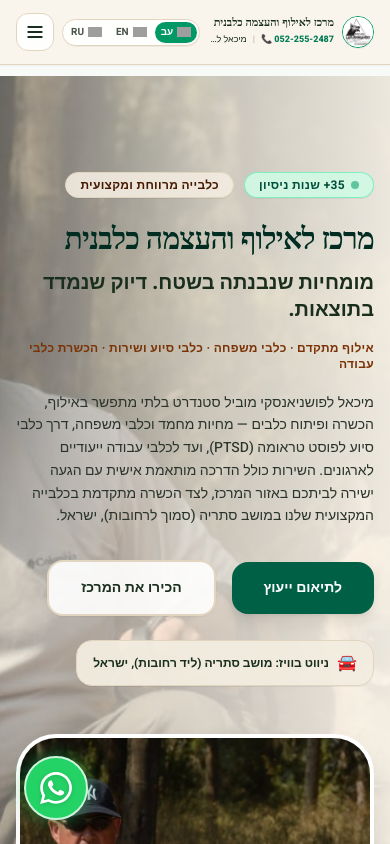
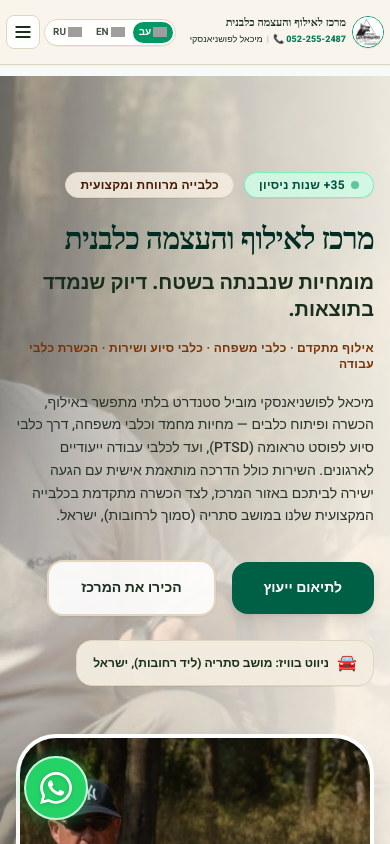
Before and after one commit to naorla/michael-website, a React (Vite) app: page / in a window 390 px wide. Shown: the top 844 px of the page. Built offline with nearby package versions, Linux system fonts and the light colour scheme; grey boxes are pictures that could not be loaded; a web font is replaced by a local one.

Commit message:
last before review last1 commit

```diff
--- a/src/components/Navbar.tsx
+++ b/src/components/Navbar.tsx
@@ -18,31 +18,31 @@ export function Navbar() {
 
   return (
     <header className="fixed top-0 inset-x-0 z-50 bg-[#FAF5EB]/95 backdrop-blur-md border-b border-[#E2D5C0] shadow-xs">
-      <div className="max-w-7xl mx-auto px-4 sm:px-6 lg:px-8 h-16 sm:h-20 flex items-center justify-between gap-2 sm:gap-4">
+      <div className="max-w-7xl mx-auto px-1.5 sm:px-6 lg:px-8 h-16 sm:h-20 flex items-center justify-between gap-1 sm:gap-4">
 
-        {/* לוגו ושם העסק */}
-        <a href="#top" className="flex items-center gap-2 sm:gap-3 group min-w-0 shrink">
+        {/* לוגו, שם העסק ושם מלא ללא חיתוך וללא 3 נקודות */}
+        <a href="#top" className="flex items-center gap-1.5 sm:gap-3 group shrink-0">
           <img
             src="/logo.jpg"
             alt="מיכאל לפושניאנסקי לוגו"
             className="w-8 h-8 sm:w-11 sm:h-11 rounded-full object-cover border border-emerald-600 shadow-2xs shrink-0"
           />
-          <div className="flex flex-col min-w-0 justify-center">
-            <span className="font-serif text-[11px] sm:text-sm lg:text-base font-black text-[#1a2e1d] leading-tight group-hover:text-emerald-800 transition-colors truncate">
+          <div className="flex flex-col justify-center">
+            <span className="font-serif text-[11px] xs:text-xs sm:text-sm lg:text-base font-black text-[#1a2e1d] leading-tight group-hover:text-emerald-800 transition-colors whitespace-nowrap">
               {t('brandName')}
             </span>
 
-            <div className="flex items-center gap-1.5 mt-0.5 text-[9px] sm:text-xs font-semibold text-[#4a554c]">
+            <div className="flex items-center gap-1 mt-0.5 text-[9px] xs:text-[10px] sm:text-xs font-semibold text-[#4a554c] whitespace-nowrap">
               <a
                 href="tel:0522552487"
-                className="inline-flex items-center gap-0.5 font-black text-emerald-700 hover:text-emerald-900 transition-colors text-[9px] sm:text-xs dir-ltr shrink-0"
+                className="inline-flex items-center gap-0.5 font-black text-emerald-700 hover:text-emerald-900 transition-colors text-[9px] xs:text-[10px] sm:text-xs dir-ltr shrink-0"
                 dir="ltr"
               >
                 <span>📞</span>
                 <span>{t('phoneDisplay')}</span>
               </a>
               <span className="opacity-40">|</span>
-              <span className="truncate font-medium text-[#1a2e1d]">{t('brandSubtitle')}</span>
+              <span className="font-medium text-[#1a2e1d] whitespace-nowrap">{t('brandSubtitle')}</span>
             </div>
           </div>
         </a>
@@ -60,13 +60,13 @@ export function Navbar() {
           ))}
         </nav>
 
-        {/* בורר שפות וכפתור המבורגר (שמורים עם ריווח תקני מקצה שמאל) */}
-        <div className="flex items-center gap-2 shrink-0">
+        {/* בורר שפות + כפתור 3 פסים (מוזז שמאלה) */}
+        <div className="flex items-center gap-1 sm:gap-2 shrink-0">
 
-          <div className="flex items-center bg-white/95 p-0.5 sm:p-1 rounded-full border border-[#E2D5C0] shadow-2xs gap-0.5 sm:gap-1">
+          <div className="flex items-center bg-white/95 p-0.5 rounded-full border border-[#E2D5C0] shadow-2xs gap-0.5">
             <button
               onClick={() => setLang('he')}
-              className={`flex items-center gap-1 px-1.5 py-0.5 sm:px-2.5 sm:py-1 text-[10px] sm:text-xs font-bold rounded-full transition-all whitespace-nowrap ${
+              className={`flex items-center gap-0.5 px-1.5 py-0.5 sm:px-2.5 sm:py-1 text-[10px] sm:text-xs font-bold rounded-full transition-all whitespace-nowrap ${
                 lang === 'he' ? 'bg-emerald-600 text-white shadow-xs' : 'text-[#4a554c] hover:text-[#1a2e1d]'
               }`}
             >
@@ -76,7 +76,7 @@ export function Navbar() {
 
             <button
               onClick={() => setLang('en')}
-              className={`flex items-center gap-1 px-1.5 py-0.5 sm:px-2.5 sm:py-1 text-[10px] sm:text-xs font-bold rounded-full transition-all whitespace-nowrap ${
+              className={`flex items-center gap-0.5 px-1.5 py-0.5 sm:px-2.5 sm:py-1 text-[10px] sm:text-xs font-bold rounded-full transition-all whitespace-nowrap ${
                 lang === 'en' ? 'bg-emerald-600 text-white shadow-xs' : 'text-[#4a554c] hover:text-[#1a2e1d]'
               }`}
             >
@@ -86,7 +86,7 @@ export function Navbar() {
 
             <button
               onClick={() => setLang('ru')}
-              className={`flex items-center gap-1 px-1.5 py-0.5 sm:px-2.5 sm:py-1 text-[10px] sm:text-xs font-bold rounded-full transition-all whitespace-nowrap ${
+              className={`flex items-center gap-0.5 px-1.5 py-0.5 sm:px-2.5 sm:py-1 text-[10px] sm:text-xs font-bold rounded-full transition-all whitespace-nowrap ${
                 lang === 'ru' ? 'bg-emerald-600 text-white shadow-xs' : 'text-[#4a554c] hover:text-[#1a2e1d]'
               }`}
             >
@@ -95,10 +95,10 @@ export function Navbar() {
             </button>
           </div>
 
-          {/* כפתור 3 פסים במובייל */}
+          {/* כפתור 3 פסים מוצמד ומיושר לשמאל */}
           <button
             onClick={() => setMobileMenuOpen(!mobileMenuOpen)}
-            className="md:hidden p-2 rounded-xl text-[#1a2e1d] bg-white/90 border border-[#E2D5C0] hover:bg-black/5 active:scale-95 transition-all"
+            className="md:hidden p-1.5 rounded-lg text-[#1a2e1d] bg-white/90 border border-[#E2D5C0] hover:bg-black/5 active:scale-95 transition-all"
             aria-label="תפריט ניווט"
           >
             <svg className="w-5 h-5" fill="none" stroke="currentColor" viewBox="0 0 24 24">
```
